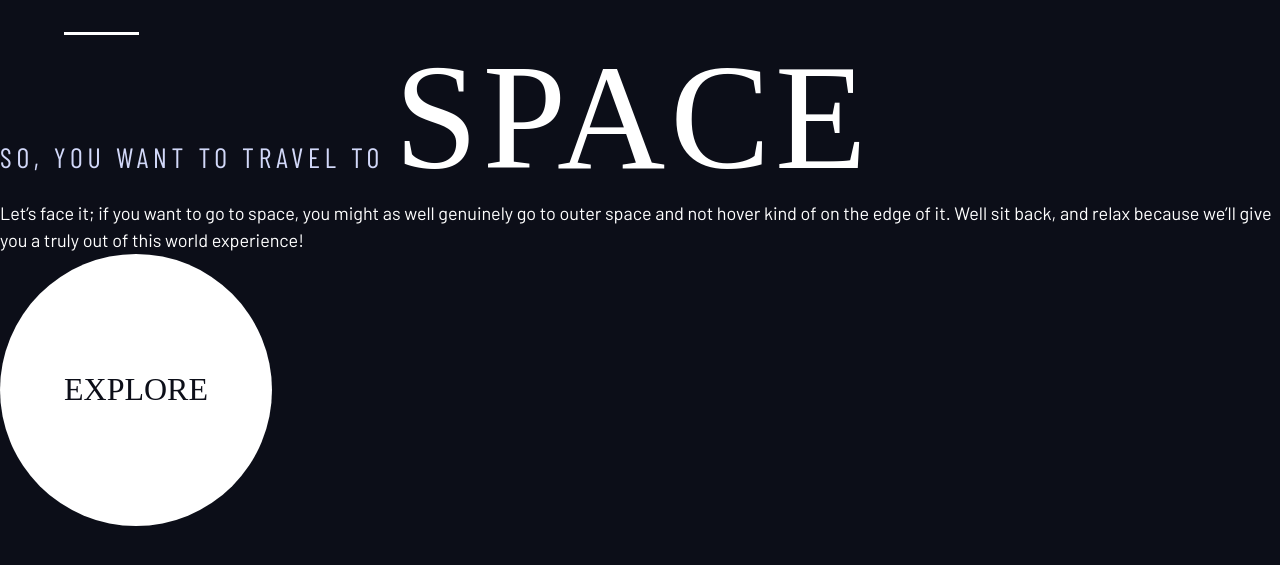
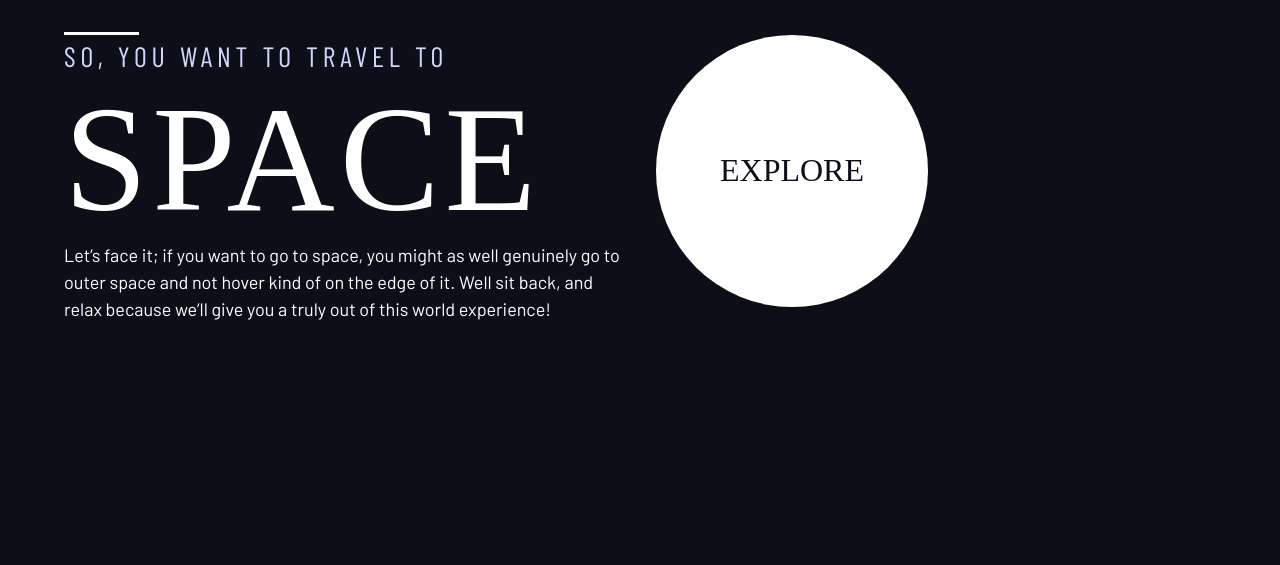
Before and after one commit to thaykrgl/space-travel-site, a website built with webpack: page index.html in a window 1280 px wide. Shown: the part 59-624 px from the top of the page. Built offline with nearby package versions, Linux system fonts and the light colour scheme; a web font is replaced by a local one.

Commit message:
Added styles for grid-container class

```diff
--- a/index.css
+++ b/index.css
@@ -118,6 +118,23 @@ select {
   padding-inline: 2em;
   margin-inline: auto;
   max-width: 80rem;
+}
+
+.grid-container {
+  display: grid;
+  column-gap: var(--container-gap, 2rem);
+  grid-template-columns: minmax(2rem, 1fr) repeat(2, minmax(0, 40rem)) minmax(
+      2rem,
+      1fr
+    );
+}
+
+.grid-container > *:first-child {
+  grid-column: 2;
+}
+
+.grid-container > *:last-child {
+  grid-column: 3;
 }
 
 .sr-only {
```
